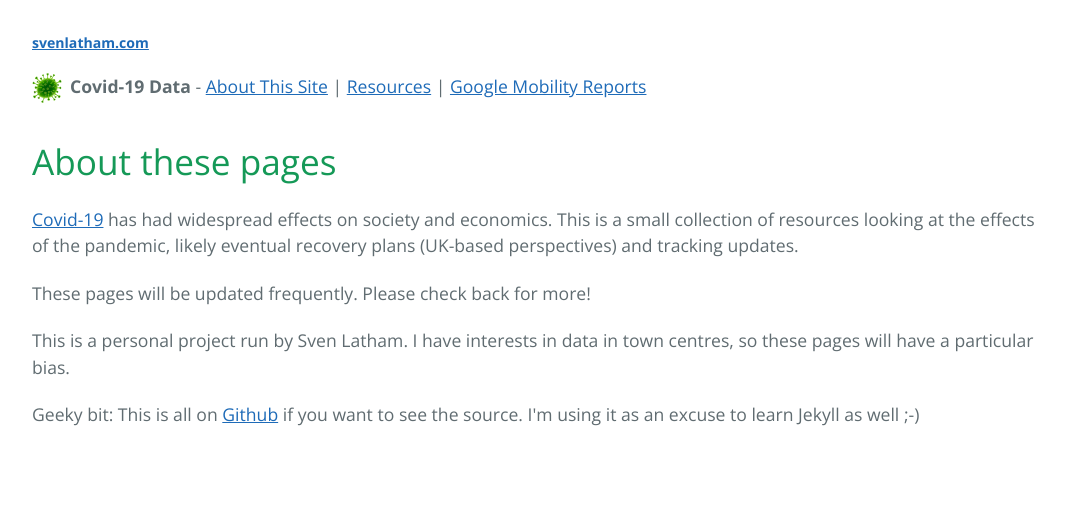
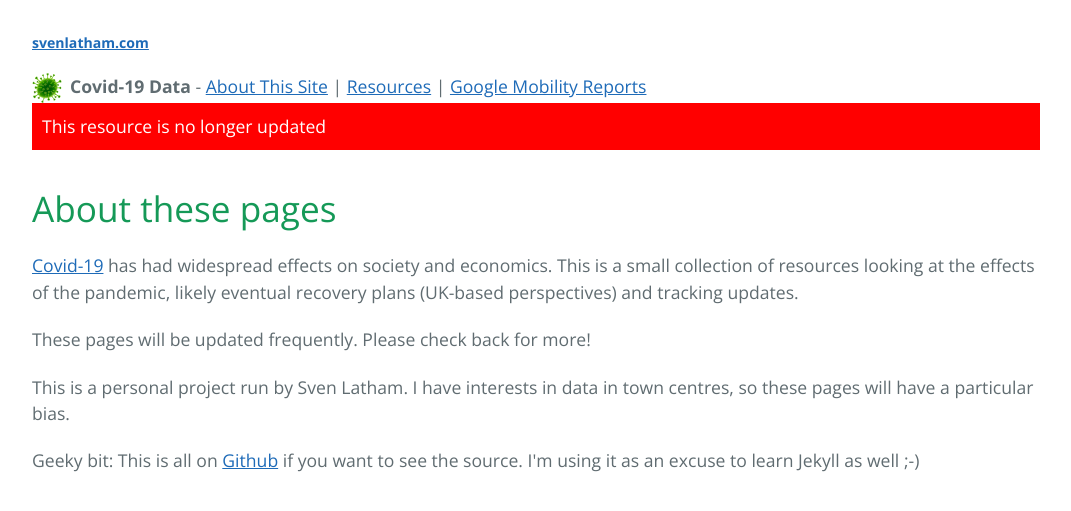
Before and after one commit to svenlatham/svenlatham-website, a Jekyll site: the page built from covid19/index.html, in a window 1280 px wide. Shown: the top 511 px of the page, without its empty margins (104-1175 px from the left). Built offline with Jekyll 4.4.1, drawn with Linux system fonts in a browser that asks for light colours.

Commit message:
Add warning about obsolete resource

```diff
--- a/_includes/covid-menu.html
+++ b/_includes/covid-menu.html
@@ -10,3 +10,5 @@
     <a href="/covid19/google-mobility">Google Mobility Reports</a>
     <!--<a href="stats">Stats</a>-->
 </nav>
+
+<div style="background-color: #f00; color: #fff; padding: 10px;">This resource is no longer updated</div>
```
